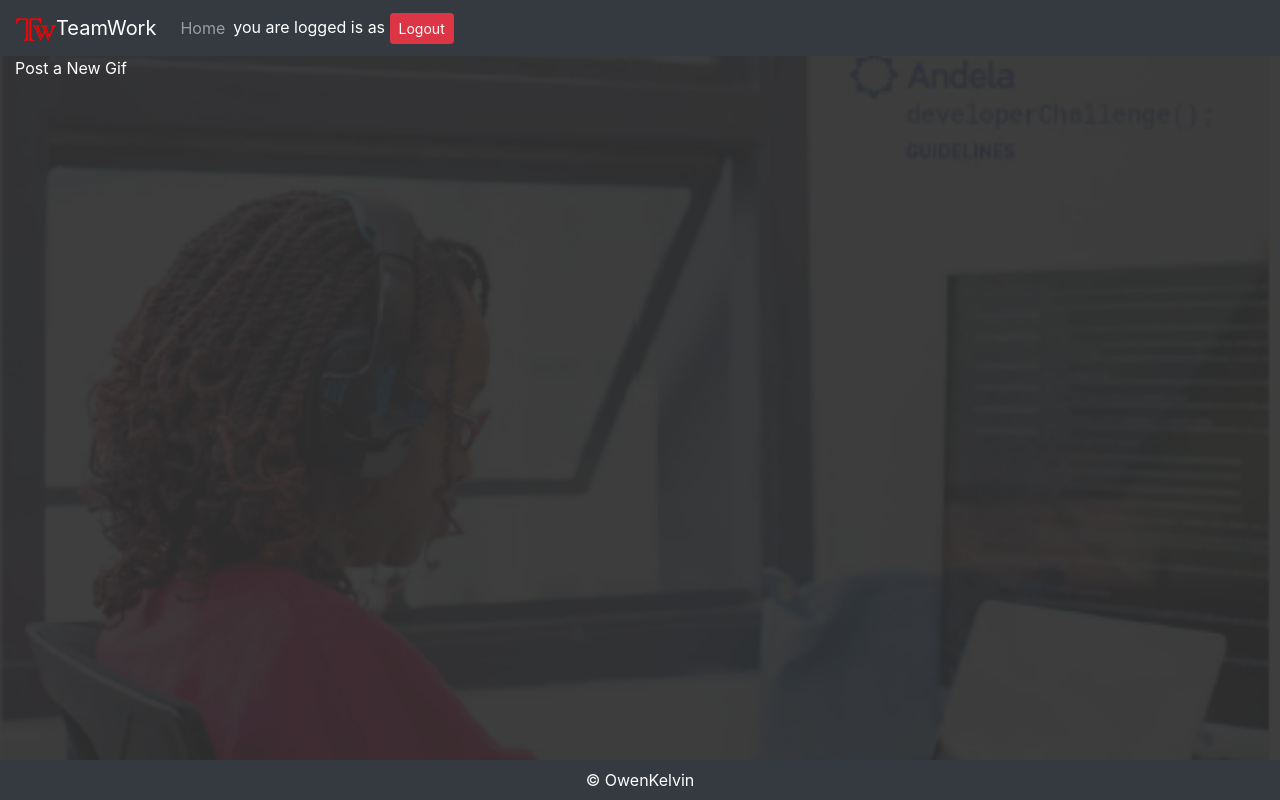
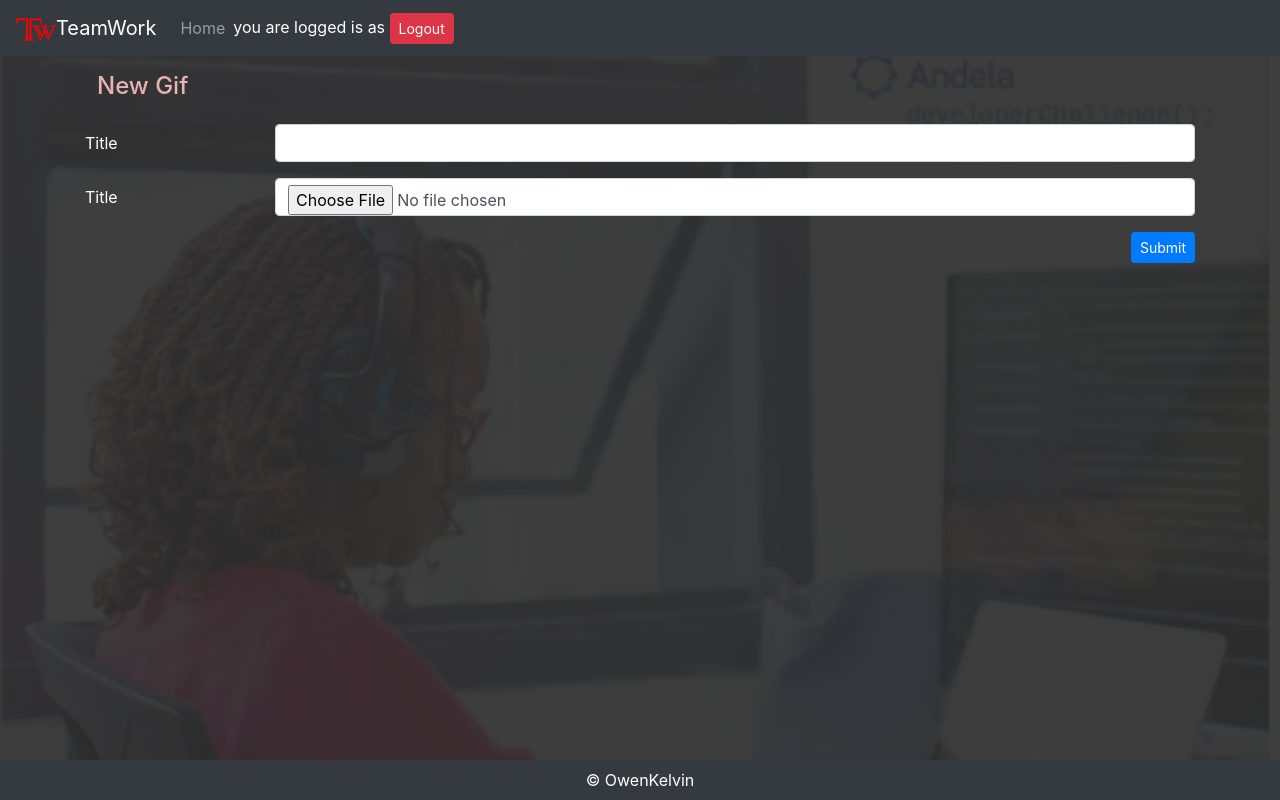
Before and after one commit to OwenKelvin/capstone-project-dev-training_with-andela-frontend, a React (Create React App) app: page /create/gif in a window 1280 px wide. Built offline with nearby package versions, Linux system fonts and the light colour scheme; no server answers.

Commit message:
Added gif create page

```diff
--- a/src/components/App.tsx
+++ b/src/components/App.tsx
@@ -7,6 +7,7 @@ import DashboardComponent from './dashboard/dashboard.component';
 import ViewArticleComponent from './view-article/view-article.component';
 import CreateArticleComponent from './create-article/create-article.component';
 import CreateGifComponent from './create-gif/create-gif.component';
+import AdminComponent from './admin/admin.component';
 
 class App extends Component<{ store:any, match?: any }, {}> {
   render() {
@@ -19,6 +20,7 @@ class App extends Component<{ store:any, match?: any }, {}> {
           <Route exact path='/view/article/:articleId' component={ViewArticleComponent} />
           <Route exact path='/create/article' component={CreateArticleComponent} />
           <Route exact path='/create/gif' component={CreateGifComponent} />
+          <Route exact path='/admin' component={AdminComponent} />
         </Router>
       </main>
     );
--- a/src/components/admin/admin.component.tsx
+++ b/src/components/admin/admin.component.tsx
@@ -6,7 +6,7 @@ import FooterComponent from '../footer/footer.component';
 class AdminComponent extends Component<{ store: any}, { }> {
   render() {
     return (<section>
-      <HeaderComponent  store={this.props.store}/>
+      <HeaderComponent store={this.props.store} />
       <FooterComponent />
     </section>
     );
--- a/src/components/create-gif/create-gif.component.tsx
+++ b/src/components/create-gif/create-gif.component.tsx
@@ -2,15 +2,56 @@ import React, { Component } from 'react';
 import './create-gif.component.css';
 import HeaderComponent from '../header/header.component';
 import FooterComponent from '../footer/footer.component';
+import GifService from '../../services/gif.service';
 
 
-class CreateGifComponent extends Component<{ store: any }, { }> {
+class CreateGifComponent extends Component<{ store: any }, { formData: any}> {
+  constructor(props: any) {
+    super(props);
+    this.state = {
+      formData: new FormData()
+      // formData: {
+      //   title: '',
+      //   image: null
+      // }
+    }
+    this.updateForm = this.updateForm.bind(this);
+    this.submitCreateGif = this.submitCreateGif.bind(this);
+  }
+  updateForm(e: any) {
+    let data = new FormData(document.querySelector('form') as HTMLFormElement);
+    this.setState({ formData: data })
+    // this.setState({ formData: { ...this.state.formData, title: e.target.value } })
+  }
+  submitCreateGif(event: any) {
+    event.preventDefault();
+    GifService.createNew(this.state.formData).then((res) => console.log(res))
+      .catch((res) => console.log(res))
+  }
   render() {
     return (
       <section>
         <HeaderComponent store={this.props.store} />
-        <section className='container-fluid'>
-          Post a New Gif
+        <section className='container'>
+          <h1>New Gif</h1>
+          <form encType='multipart/form-data' onSubmit={this.submitCreateGif}>
+            <div className='form-group row'>
+              <label htmlFor='title' className='col-sm-2 col-form-label'>Title</label>
+              <div className='col-sm-10'>
+                <input onChange={this.updateForm} name='title' id='title' type='text' className='form-control' required />
+              </div>
+            </div>
+
+            <div className='form-group row'>
+              <label htmlFor='image' className='col-sm-2 col-form-label'>Title</label>
+              <div className='col-sm-10'>
+                <input onChange={this.updateForm} name='image' id='image' type='file' className='form-control' required />
+              </div>
+            </div>
+            <div className='flex justify-content-end'>
+              <button className='btn btn-primary btn-sm float-right'>Submit</button>
+            </div>
+          </form>
       </section>
         <form method="post">
 
--- /dev/null
+++ b/src/services/gif.service.tsx
@@ -0,0 +1,23 @@
+import { apiLink } from '../config/api.config';
+import fetch from 'cross-fetch';
+import AuthService from './auth.service';
+
+
+const GifService = {
+  async createNew(data: any) {
+    const url = `${apiLink}/gifs`;
+    const response = await fetch(url, {
+      method: 'POST',
+      mode: 'cors',
+      cache: 'no-cache',
+      headers: {
+        'Content-Type': 'multipart/form-data  ',
+        Authorization: 'Bearer ' + AuthService.getToken()
+      },
+      referrer: 'no-referrer',
+      body: JSON.stringify(data)
+    });
+    return await response.json();
+  },
+}
+export default GifService;
```
Also changed, not shown: .travis.yml, 1 other file (tests, documents, lock files or other folders).
